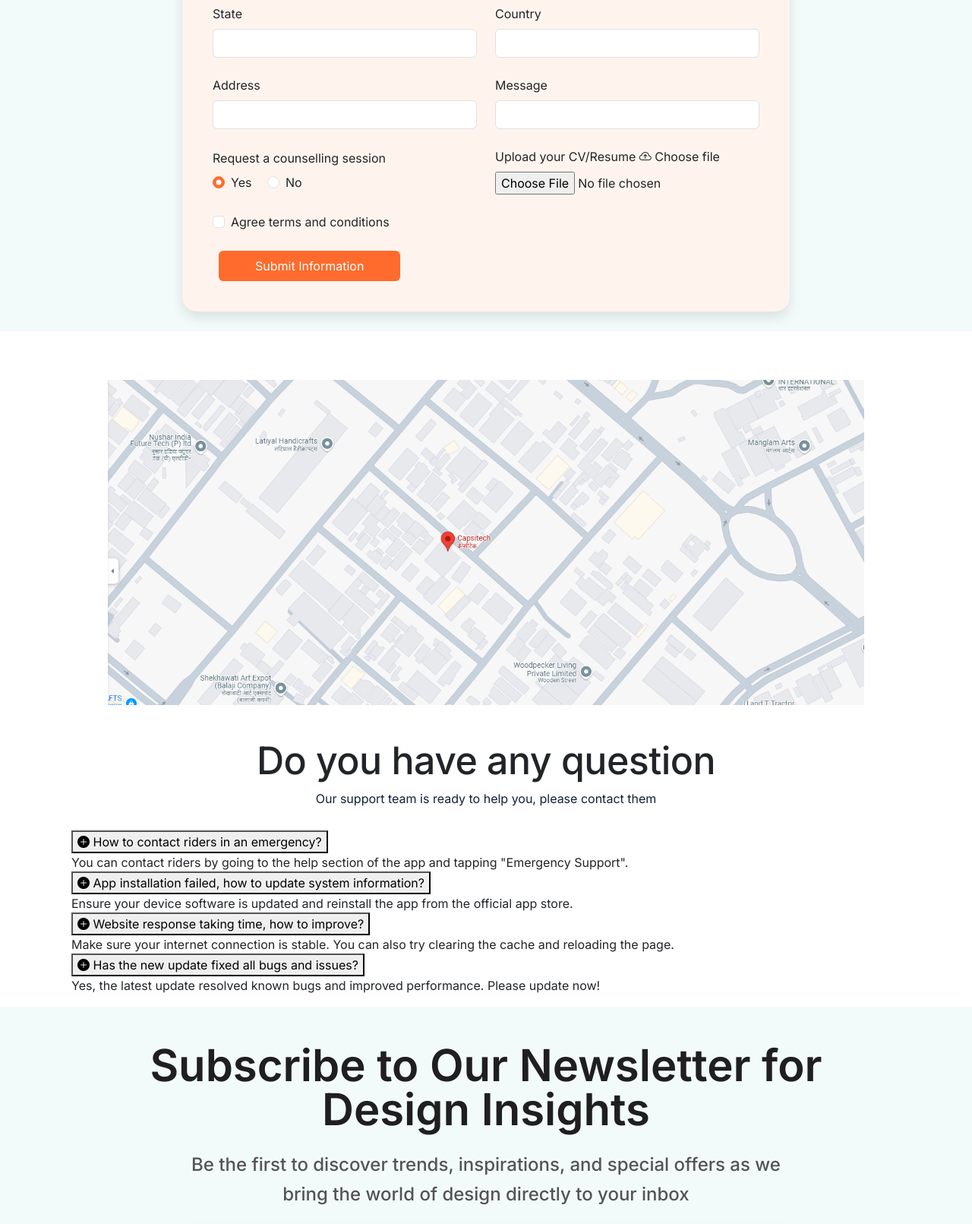
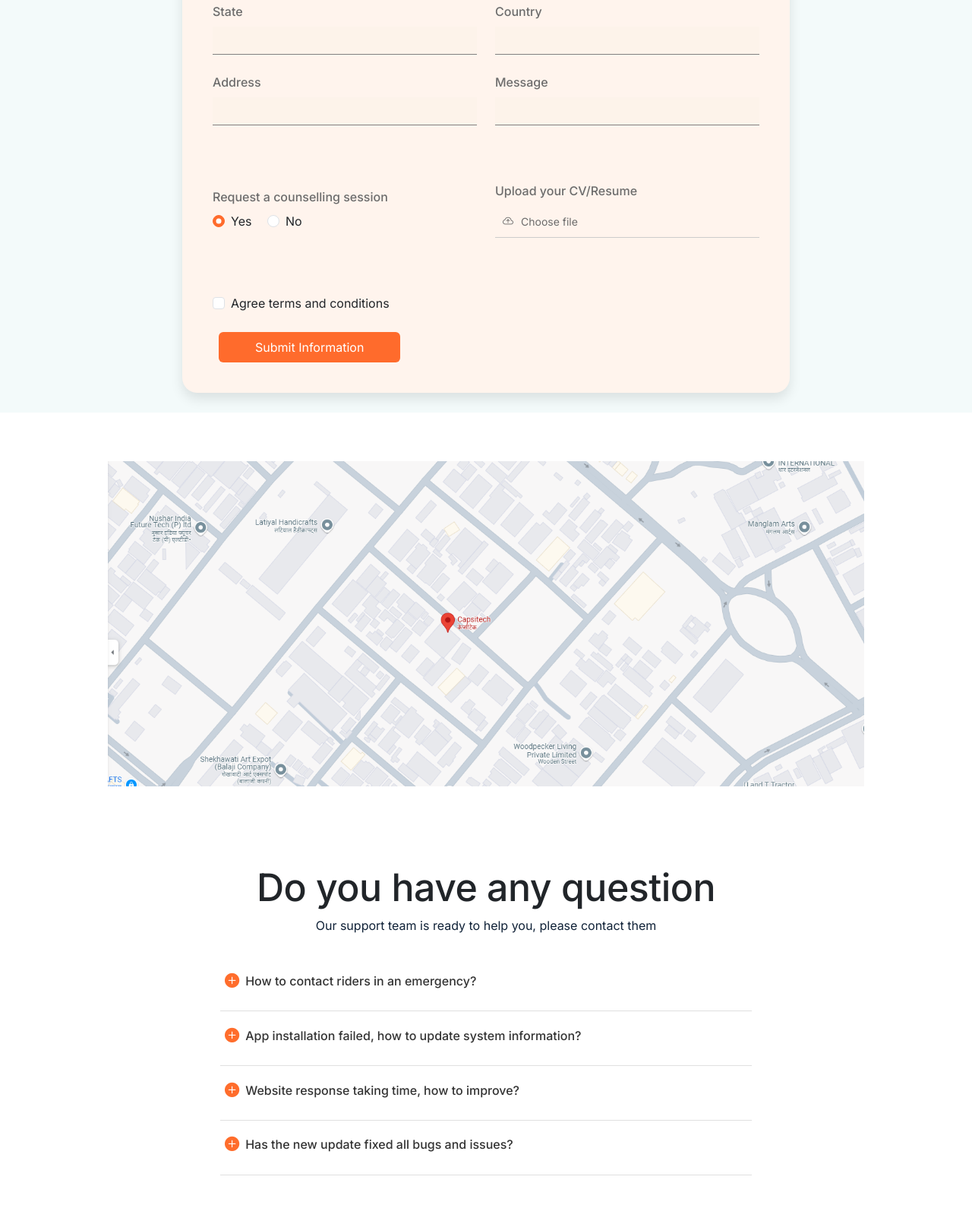
Before and after one commit to samanuekola/capsitech-task1, a plain HTML site: page capsitech/contactus.html in a window 1280 px wide. Shown: the part 1129-2740 px from the top of the page at 76% size. Drawn offline with nearby package versions, Linux system fonts and the light colour scheme.

Commit message:
Update contactstyle.css

```diff
--- a/capsitech/contactstyle.css
+++ b/capsitech/contactstyle.css
@@ -50,7 +50,13 @@
     color: #2E2F35;
 
 }
-
+.input-set{
+  border: none;
+  border-bottom:1px solid;
+  border-radius: 0%;
+  border-color: #808080;
+  background-color: #FDF3EA;
+}
 .form-container {
     background-color: #fff4ed;
     border-radius: 20px;
@@ -199,3 +205,159 @@
     font-size: 40px;
     padding: 0px 10px;
   }
+
+  .faq-title {
+    font-size: 2rem;
+    font-weight: bold;
+  }
+
+  .faq-subtitle {
+    color: #6c757d;
+    margin-top: 0.5rem;
+  }
+
+  .faq-list {
+    max-width: 700px;
+  }
+
+  .faq-item {
+    border-bottom: 1px solid #e0e0e0;
+    padding: 1rem 0;
+  }
+
+  .faq-question {
+    width: 100%;
+    background: none;
+    border: none;
+    font-size: 1rem;
+    text-align: left;
+    display: flex;
+    align-items: center;
+    gap: 0.5rem;
+    font-weight: 500;
+    cursor: pointer;
+  }
+
+  .faq-answer {
+    margin-top: 0.5rem;
+    font-size: 0.95rem;
+    color: #4a4a4a;
+    line-height: 1.5;
+  }
+
+  .icon {
+    color: orange;
+  }
+
+
+  .faq-section {
+    padding: 60px 20px;
+  }
+
+  .faq-list {
+    max-width: 700px;
+    margin: 40px auto 0;
+  }
+
+  .faq-item {
+    border-bottom: 1px solid #e0e0e0;
+    padding: 16px 0;
+  }
+
+  .faq-question {
+    width: 100%;
+    background: none;
+    border: none;
+    font-size: 1rem;
+    text-align: left;
+    display: flex;
+    align-items: center;
+    gap: 8px;
+    font-weight: 500;
+    cursor: pointer;
+    color: #333;
+  }
+
+  .faq-answer {
+    margin-top: 8px;
+
+    font-size: 0.95rem;
+    color: #4a4a4a;
+    line-height: 1.5;
+    height: 0;
+    opacity: 0;
+    overflow: hidden;
+    transition: all 0.3s ease;
+  }
+
+  .faq-item.active .faq-answer {
+    height: auto;
+    opacity: 1;
+    padding: 10px 40px;
+  }
+
+  .icon {
+    color: #FF6D2C;
+    font-size: 1.2rem;
+  }
+
+  @media (max-width: 768px) {
+    .faq-title {
+      font-size: 1.5rem;
+    }
+
+    .faq-subtitle {
+      font-size: 0.85rem;
+    }
+
+    .faq-question {
+      font-size: 0.95rem;
+    }
+  }
+
+  @media (max-width: 480px) {
+    .faq-title {
+      font-size: 1.2rem;
+    }
+
+    .faq-subtitle {
+      font-size: 0.75rem;
+    }
+
+    .faq-question {
+      font-size: 0.9rem;
+    }
+  }
+
+
+  .upload-container {
+    max-width: 400px;
+    margin: 50px auto;
+  }
+
+  .form-label {
+    color: #6c6c6c;
+    font-weight: 500;
+  }
+
+  .custom-file-upload {
+    display: flex;
+    align-items: center;
+    padding: 10px;
+    border-bottom: 1px solid #ccc;
+    color: #6c6c6c;
+    cursor: pointer;
+    font-size: 14px;
+  }
+
+  .custom-file-upload:hover {
+    background-color: #f2f2f2;
+  }
+
+  .custom-file-upload i {
+    margin-right: 10px;
+  }
+
+  input[type="file"] {
+    display: none;
+  }
```
